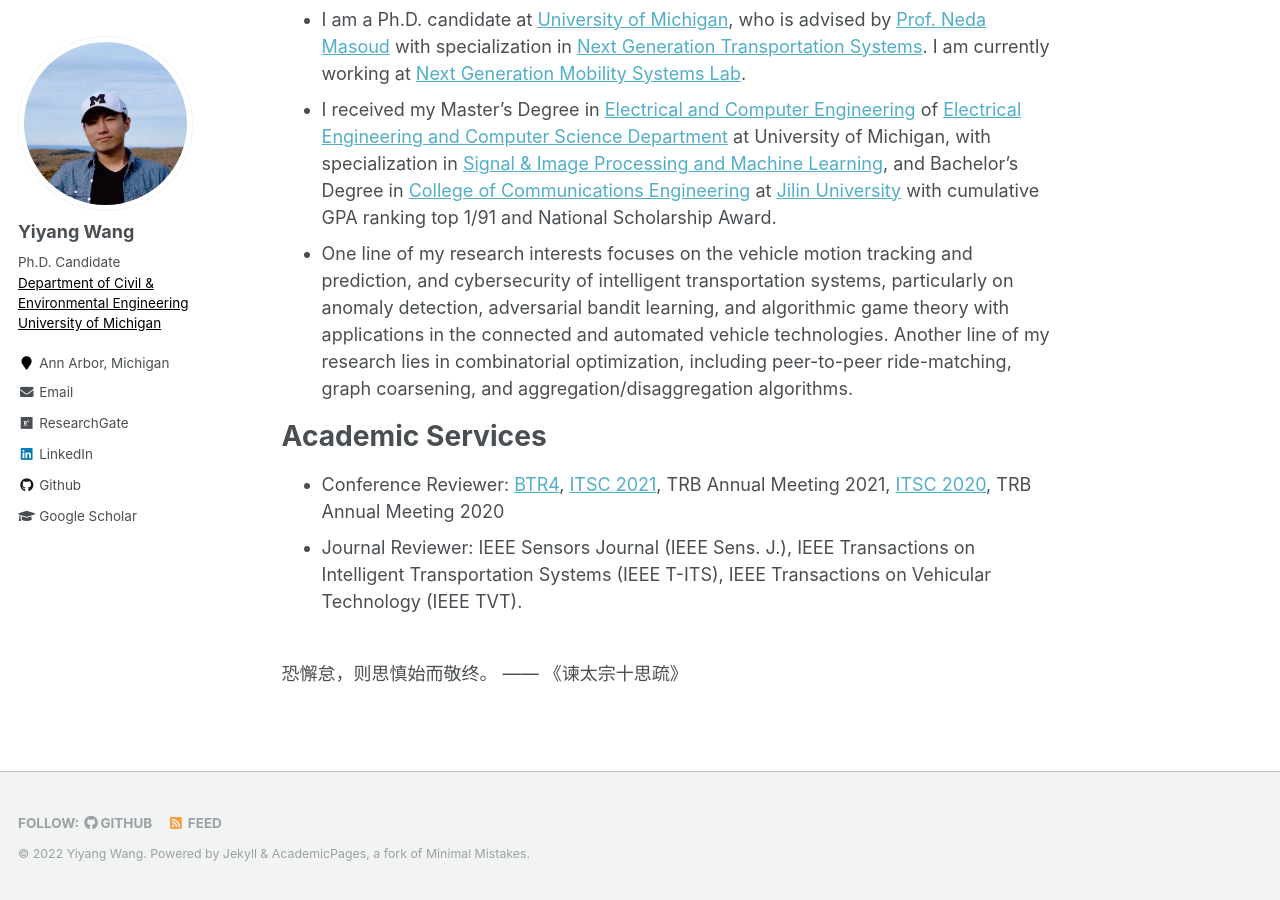
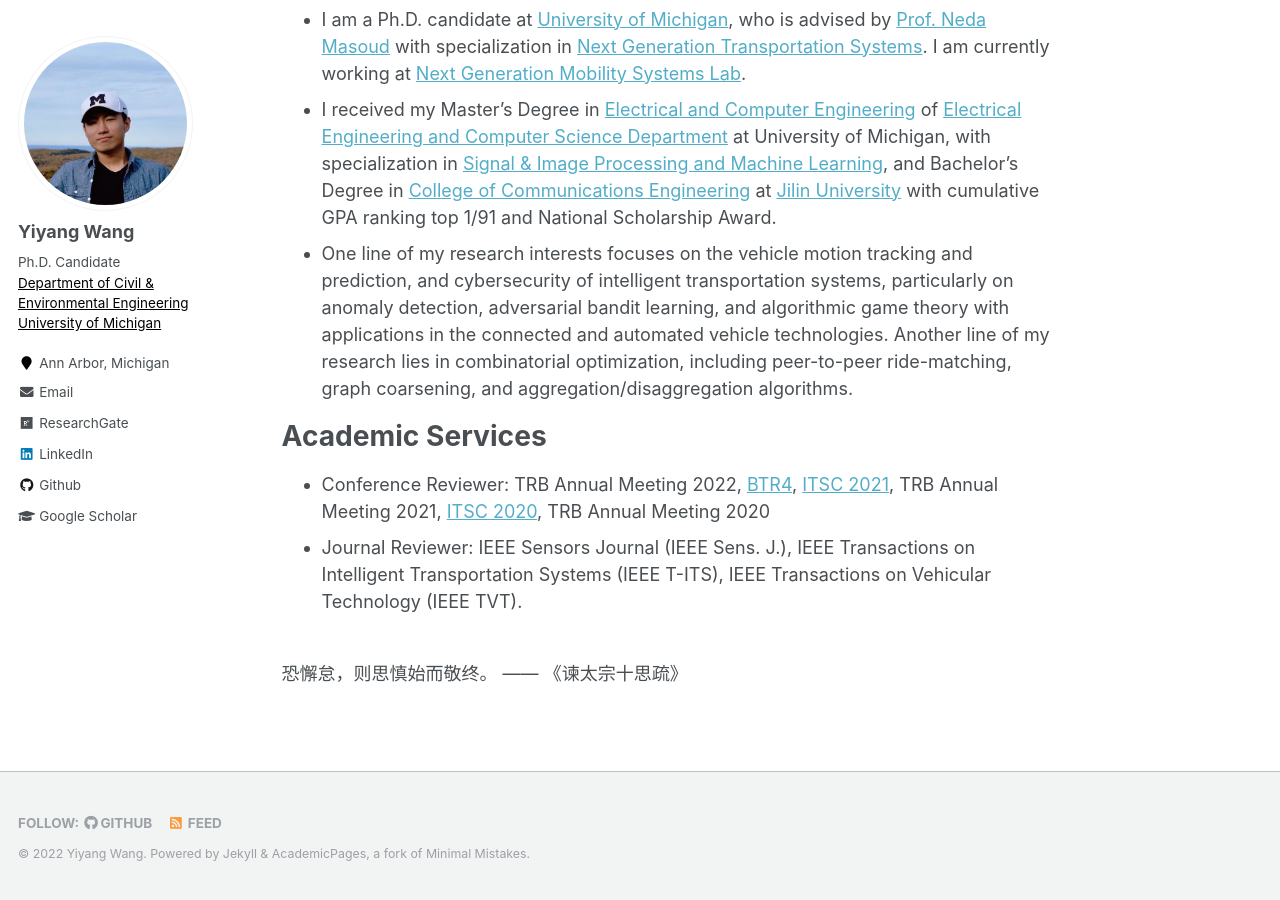
Before and after one commit to yiyangwan/yiyangwan.github.io, a Jekyll site: the page built from _pages/about.md, in a window 1280 px wide and 900 px high, scrolled down 553 px. Built offline with Jekyll 4.4.1, drawn with Linux system fonts in a browser that asks for light colours.

Commit message:
update 8.22

```diff
--- a/_pages/about.md
+++ b/_pages/about.md
@@ -20,7 +20,7 @@ at [University of Michigan](https://umich.edu/), who is advised by [Prof. Neda M
 * One line of my research interests focuses on the vehicle motion tracking and prediction, and cybersecurity of intelligent transportation systems, particularly on anomaly detection, adversarial bandit learning, and algorithmic game theory with applications in the connected and automated vehicle technologies. Another line of my research lies in combinatorial optimization, including peer-to-peer ride-matching, graph coarsening, and aggregation/disaggregation algorithms.
 
 # Academic Services
-* Conference Reviewer: [BTR4](https://easychair.org/cfp/BTR4), [ITSC 2021](https://2021.ieee-itsc.org/), TRB Annual Meeting 2021, [ITSC 2020](https://www.ieee-itsc2020.org/), TRB Annual Meeting 2020
+* Conference Reviewer: TRB Annual Meeting 2022, [BTR4](https://easychair.org/cfp/BTR4), [ITSC 2021](https://2021.ieee-itsc.org/), TRB Annual Meeting 2021, [ITSC 2020](https://www.ieee-itsc2020.org/), TRB Annual Meeting 2020
 * Journal Reviewer: IEEE Sensors Journal (IEEE Sens. J.), IEEE Transactions on Intelligent Transportation Systems (IEEE T-ITS), IEEE Transactions on Vehicular Technology (IEEE TVT).
 
 <br>恐懈怠，则思慎始而敬终。 ——  《谏太宗十思疏》
```
Also changed, not shown: _pages/talks.md (+1 -1 lines).
